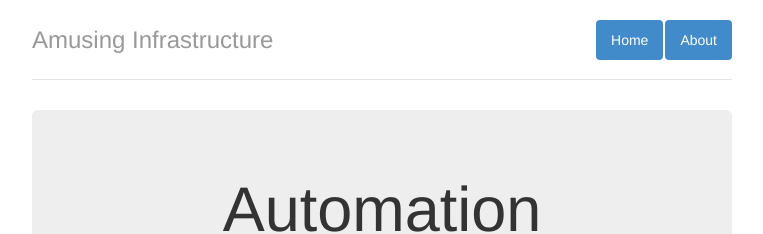
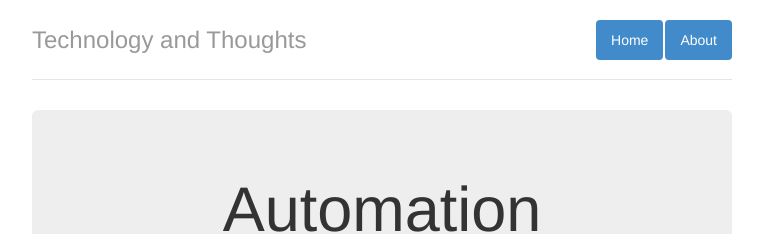
Before and after one commit to sijis/sijis.github.io, a Jekyll site: the page built from index.html, in a window 1280 px wide. Shown: the top 234 px of the page, without its empty margins (258-1021 px from the left). Built offline with Jekyll 4.4.1, drawn with Linux system fonts in a browser that asks for light colours.

Commit message:
chore: Rebrand. Change motto.

```diff
--- a/_config.yml
+++ b/_config.yml
@@ -1,4 +1,4 @@
-name: Amusing Infrastructure
+name: Technology and Thoughts
 markdown: kramdown
 permalink: pretty
 highlighter: rouge
--- a/index.html
+++ b/index.html
@@ -1,6 +1,6 @@
 ---
 layout: default
-title: Amusing Infrastructure by Sijis Aviles
+title: Technology and Thoughts by Sijis Aviles
 ---
 
 <div class="col-lg">
```
